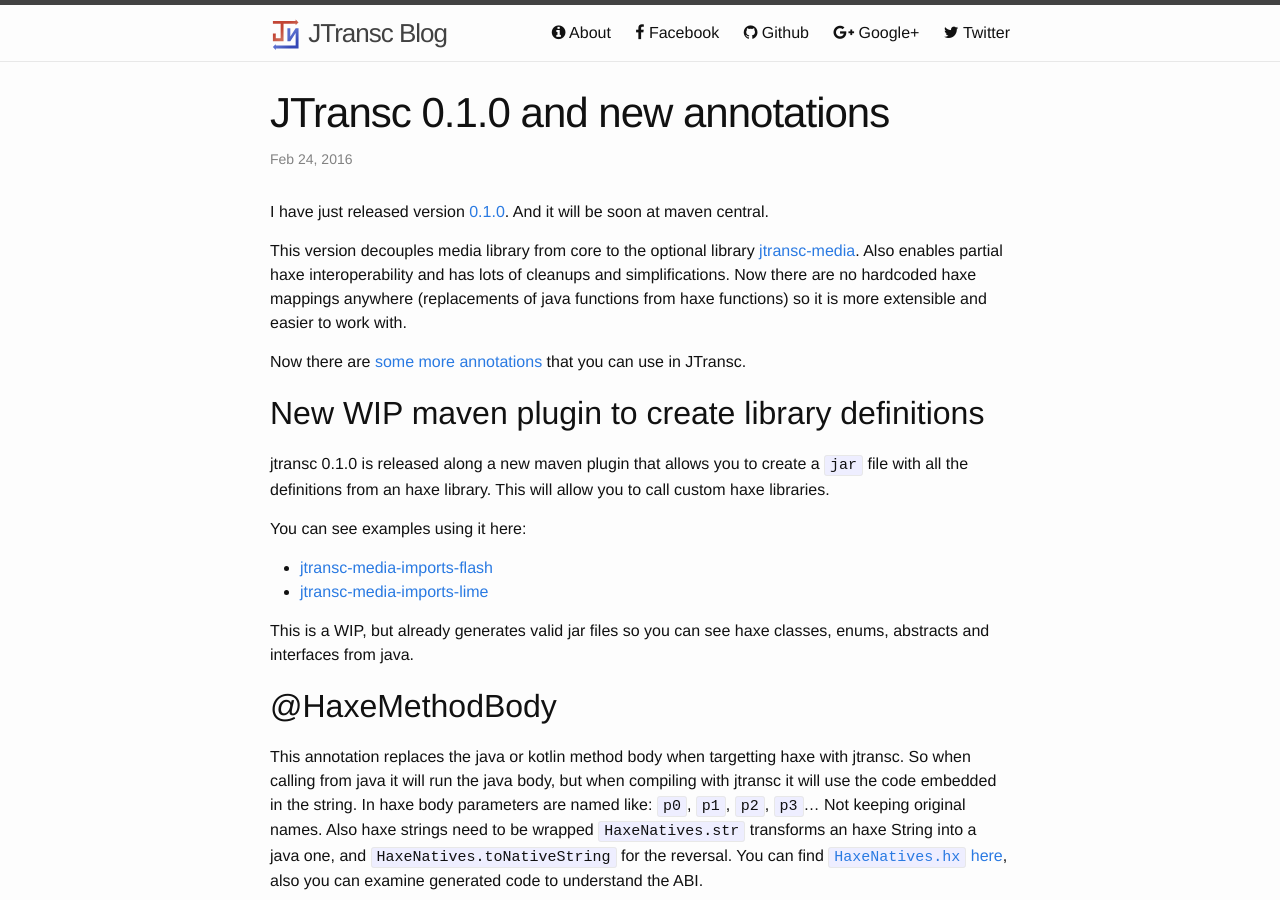
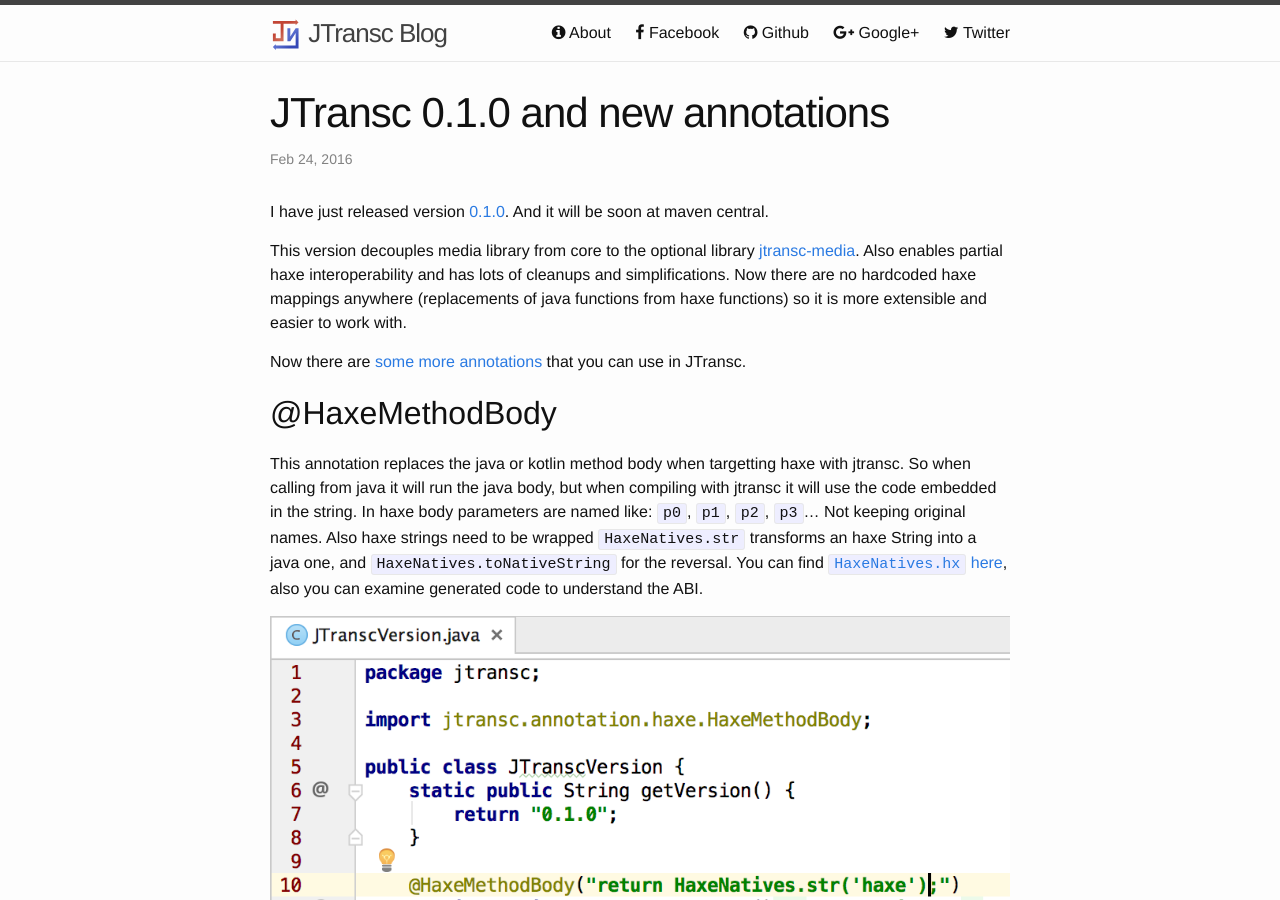
Before and after one commit to jtransc/blog.jtransc.com, a Jekyll site: the page built from _posts/2016-02-24-release-0.1.0.markdown, in a window 1280 px wide and 900 px high. Built offline with Jekyll 4.4.1, drawn with Linux system fonts in a browser that asks for light colours; comment, search, counter and statistics services are not loaded; some of the changed text lies outside the part shown.

Commit message:
Small update

```diff
--- a/_posts/2016-02-24-release-0.1.0.markdown
+++ b/_posts/2016-02-24-release-0.1.0.markdown
@@ -11,19 +11,6 @@
 and easier to work with.
 
 Now there are [some more annotations](https://github.com/jtransc/jtransc/tree/0.1.0/jtransc-rt-core/src/jtransc/annotation/haxe) that you can use in JTransc.
-
-## New WIP maven plugin to create library definitions
-
-jtransc 0.1.0 is released along a new maven plugin that allows you to create
-a `jar` file with all the definitions from an haxe library.
-This will allow you to call custom haxe libraries.
-
-You can see examples using it here:
-
-* [jtransc-media-imports-flash](https://github.com/jtransc/jtransc-media/blob/0.1.0/jtransc-media-imports-flash/pom.xml)
-* [jtransc-media-imports-lime](https://github.com/jtransc/jtransc-media/blob/0.1.0/jtransc-media-imports-lime/pom.xml)
-
-This is a WIP, but already generates valid jar files so you can see haxe classes, enums, abstracts and interfaces from java.
 
 ## @HaxeMethodBody
 
@@ -64,7 +51,7 @@
 reference and create complex code. In order for this to work you have to add those files
 into your library/program `resources` folder.
 
-## @HaxeAddLibraries
+### @HaxeAddLibraries
 
 In order to be able to use other haxe libraries, you can use this annotation.
 This will add a `-lib lib:version` parameter when calling haxe,
```
Also changed, not shown: other parts of _posts/2016-02-24-release-0.1.0.markdown (+15 -0 lines), img/0.1.0/lime-imports.png (added).
